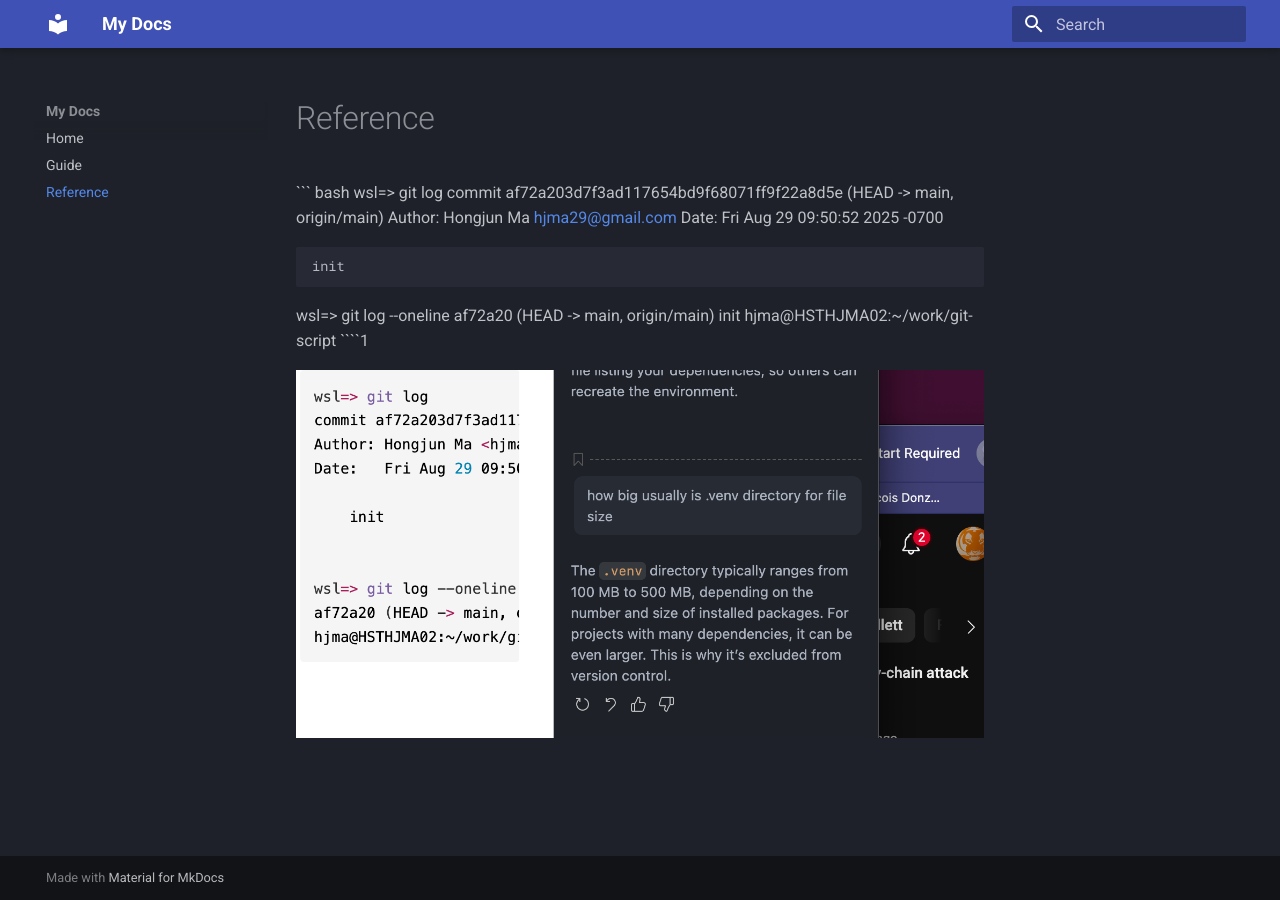
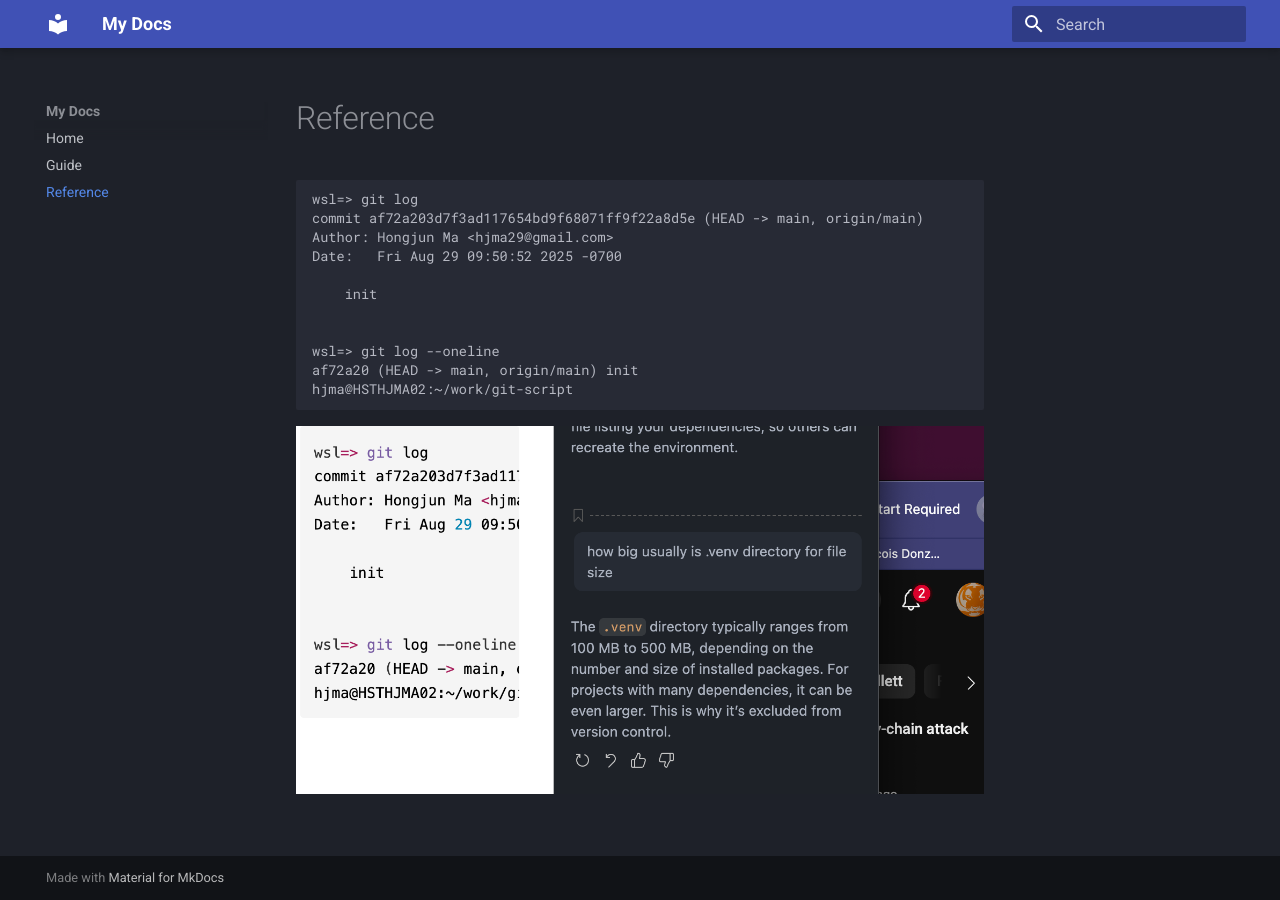
Before and after one commit to hjma29/grafana-prometheus-hpe-greenlake-com-nvidia, an MkDocs documentation site: the page built from docs/reference.md, in a window 1280 px wide. Built offline with MkDocs 1.6.1 and Material for MkDocs 9.7.7, drawn with Linux system fonts in a browser that asks for light colours.

Commit message:
250911-19:12 on hj-air15

`````diff
--- a/docs/reference.md
+++ b/docs/reference.md
@@ -10,6 +10,6 @@ Date:   Fri Aug 29 09:50:52 2025 -0700
 wsl=> git log --oneline
 af72a20 (HEAD -> main, origin/main) init
 hjma@HSTHJMA02:~/work/git-script
-````1
+```
 
 ![alt text](images/image.png)
`````
